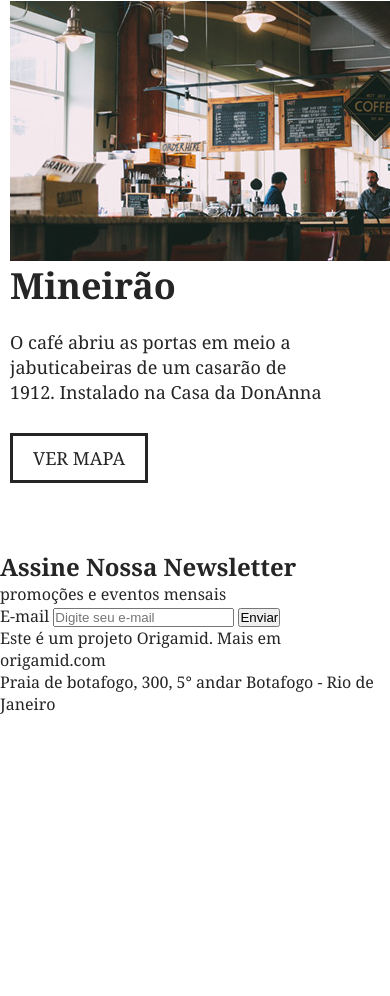
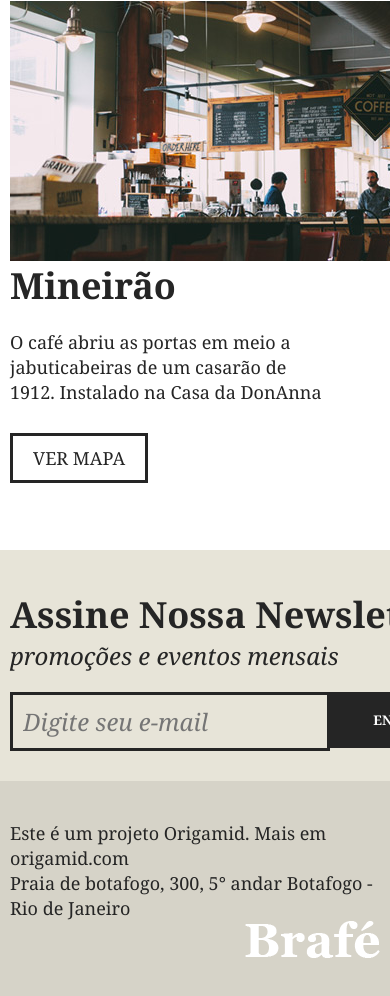
Before and after one commit to Luan4560/Braf-, a plain HTML site: page index.html in a window 390 px wide. Shown: the part 4160-5156 px from the top of the page. Before the commit the page ends 4917 px from the top, so only its background shows below. Drawn offline with Linux system fonts and the light colour scheme.

Commit message:
Parte feita com Css puro e inicializando responsivo

```diff
--- a/index.html
+++ b/index.html
@@ -122,9 +122,9 @@
       </div>
     </section>
 
-    <section>
-      <div>
-        <div>
+    <section class="assine">
+      <div class="assine-container">
+        <div class="assine-info">
           <h2>Assine Nossa Newsletter</h2>
           <p>promoções e eventos mensais</p>
         </div>
@@ -136,8 +136,8 @@
       </div>
     </section>
 
-    <footer>
-      <div>
+    <footer class="footer">
+      <div class="footer-container">
         <p>
           Este é um projeto Origamid. Mais em origamid.com <br />
           Praia de botafogo, 300, 5° andar Botafogo - Rio de Janeiro
--- a/style.css
+++ b/style.css
@@ -1,8 +1,18 @@
 /* Reset */
+/*
+  BreakPoints
+
+  960
+
+  740
+
+
+  */
 
 * {
   margin: 0;
   padding: 0;
+  box-sizing: border-box;
 }
 
 body {
@@ -49,6 +59,13 @@ body {
   text-decoration: none;
   color: #fff;
   font-size: 1.125em;
+}
+
+@media (max-width: 739px) {
+  .menu-nav {
+    float: none;
+    clear: both;
+  }
 }
 
 /* Intro */
@@ -264,3 +281,102 @@ h2.produtos-mineiro::before {
   color: #252525;
   padding: 10px 20px;
 }
+
+/*  NewsLeeter */
+.assine {
+  background: #e7e4d8;
+  padding: 30px 0;
+}
+
+.assine-container {
+  max-width: 960px;
+  margin: 0 auto;
+}
+
+.assine-container::after,
+.assine-container::before {
+  content: "";
+  display: table;
+  clear: both;
+}
+
+.assine-info {
+  width: 460px;
+  margin: 10px;
+  float: left;
+}
+
+.assine-info h2 {
+  font-size: 2.25em;
+}
+
+.assine-info p {
+  font-size: 1.5em;
+  font-style: italic;
+}
+
+.assine form {
+  width: 460px;
+  margin: 10px 10px 0 10px;
+  float: left;
+}
+
+.assine form label {
+  display: none;
+}
+
+.assine input {
+  width: 320px;
+  border: 3px solid #252525;
+  background: none;
+  font-size: 1.5em;
+  font-style: italic;
+  font-family: Georgia, "Times New Roman", Times, serif;
+  padding: 10px;
+  float: left;
+}
+
+.assine button {
+  background: #252525;
+  border: none;
+  font-family: Georgia, "Times New Roman", Times, serif;
+  text-transform: uppercase;
+  font-weight: bold;
+  font-style: 1.5em;
+  width: 140px;
+  padding: 19px 0;
+  color: #fff;
+  cursor: pointer;
+}
+
+/* Footer */
+
+.footer {
+  background: #d6d3c8;
+  padding: 40px 0;
+}
+
+.footer-container {
+  max-width: 960px;
+  margin: 0 auto;
+}
+
+.footer-container::after,
+.footer-container::before {
+  content: "";
+  display: table;
+  clear: both;
+}
+
+.footer p {
+  float: left;
+  margin: 0 10px;
+  font-size: 1.125em;
+  line-height: 1.4em;
+}
+
+.footer img {
+  float: right;
+  margin: 0 10px;
+  display: block;
+}
```
